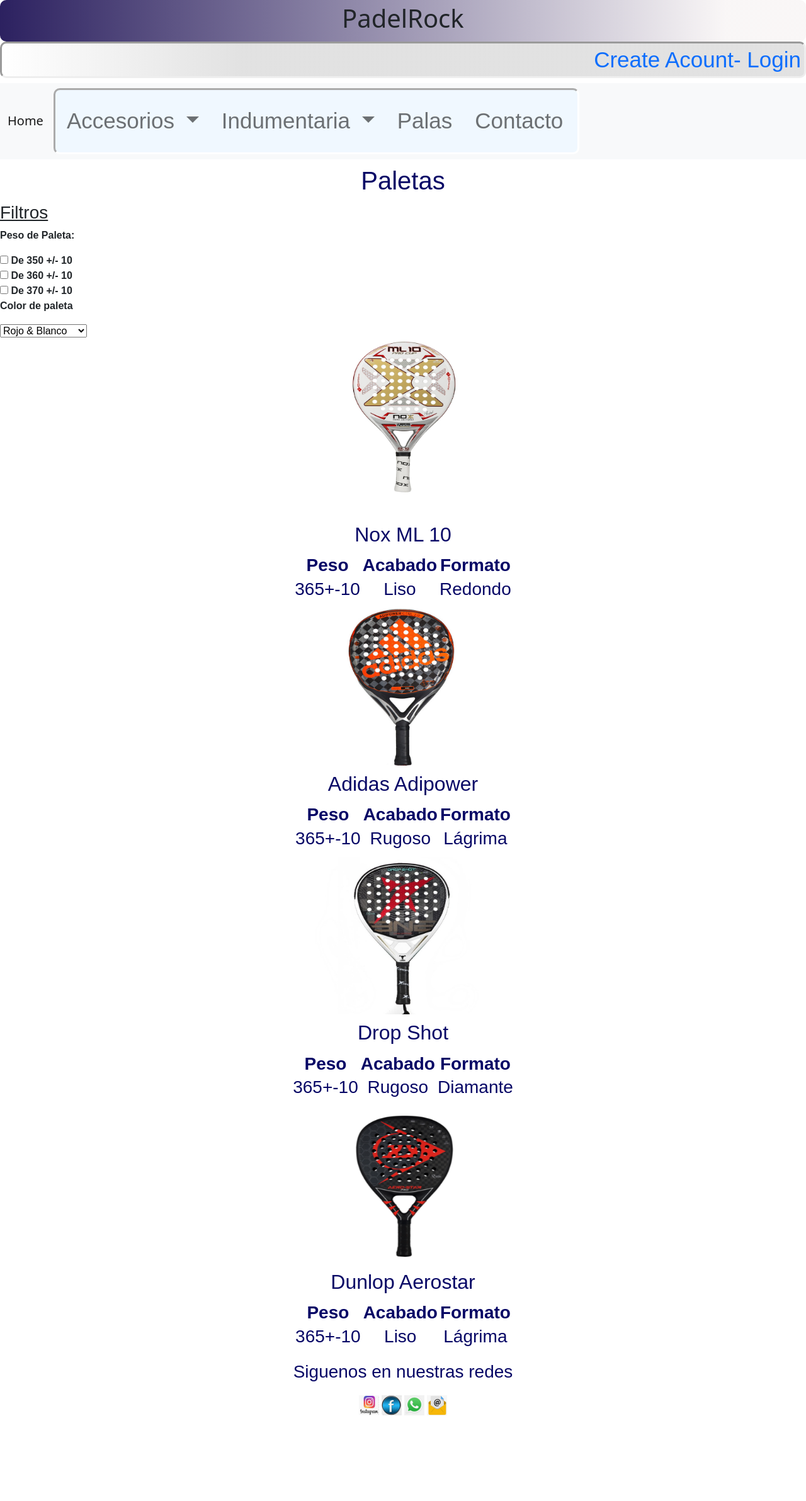
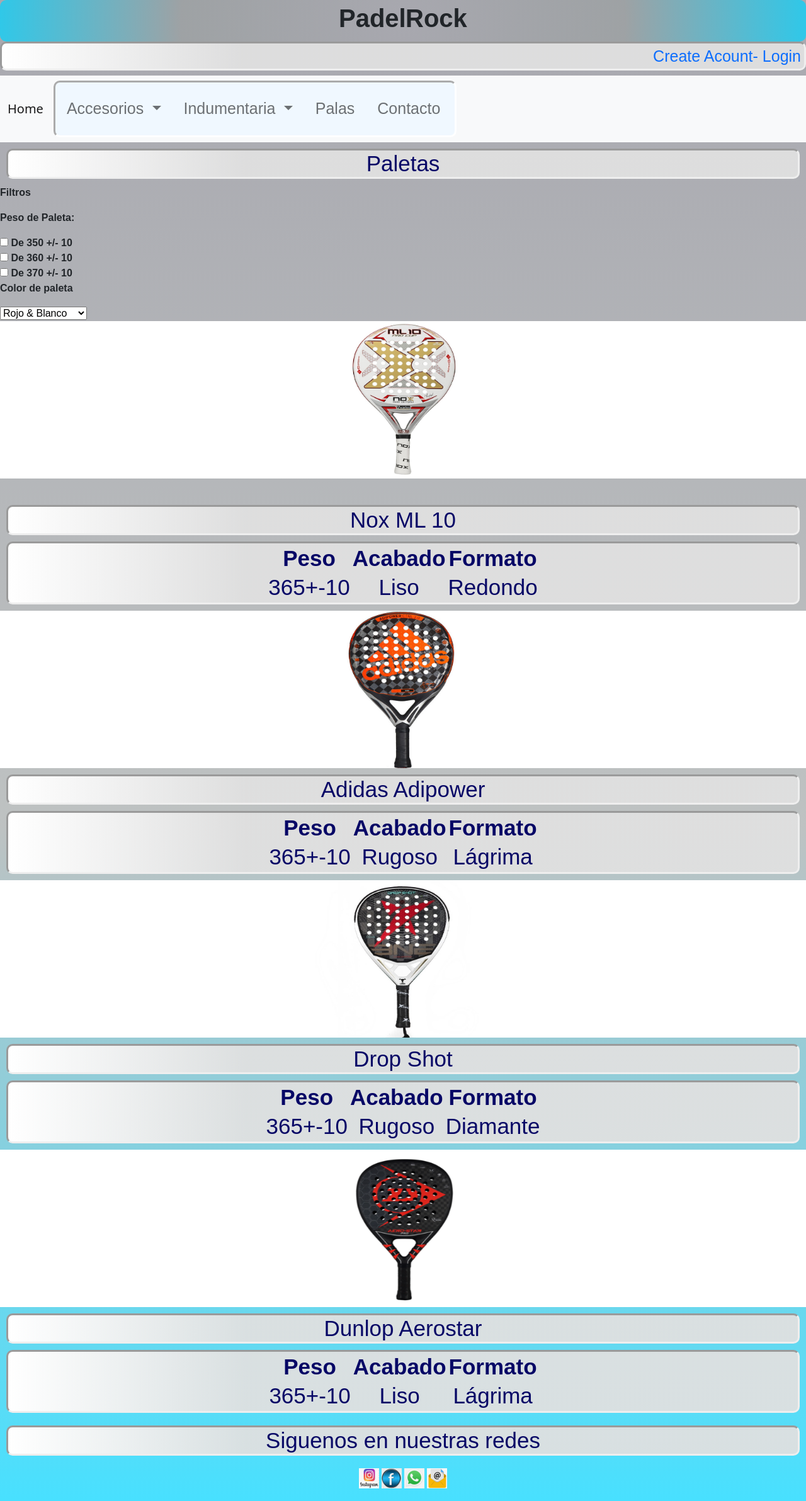
Before and after one commit to fabritrip89/PadelRock, a website: page pages/palas.html in a window 1280 px wide. Shown: the whole page at 63% size. Before the commit the page ends 2268 px from the top, so only its background shows below. Drawn offline with nearby package versions, Linux system fonts and the light colour scheme; a web font is replaced by a local one.

Commit message:
correcionv2

```diff
--- a/pages/palas.html
+++ b/pages/palas.html
@@ -127,13 +127,13 @@
     </nav>
     -->
     <main>
-        <h1 class="padelRock">
+        <h1 class="estilosTitulos">
             Paletas
 
         </h1>
 
 
-        <h3 class="fiLTRos">Filtros</h3>
+        <p class="pesoPALeta">Filtros</p>
 
         <p class="pesoPALeta">Peso de Paleta:</p>
 
@@ -178,9 +178,9 @@
         </h3>
         <br>
 
-        <h2 class="padelRock">Nox ML 10 </h2>
+        <h2 class="estilosTitulos">Nox ML 10 </h2>
 
-        <h3 class="padelRock">
+        <h4 class="estilosTitulos">
 
 
             <table class="tabla1">
@@ -195,7 +195,7 @@
                 </tr>
             </table>
 
-        </h3>
+        </h4>
 
 
         <h3 class="paDELNox">
@@ -205,9 +205,9 @@
         </h3>
 
 
-        <h2 class="padelRock">Adidas Adipower </h2>
+        <h2 class="estilosTitulos">Adidas Adipower </h2>
 
-        <h3 table class="padelRock">
+        <h3 table class="estilosTitulos">
             <table class="tabla1">
                 <th>Peso</th>
                 <th>Acabado</th>
@@ -228,9 +228,9 @@
         </h3>
 
 
-        <h2 class="padelRock">Drop Shot</h2>
+        <h2 class="estilosTitulos">Drop Shot</h2>
 
-        <h3 table class="padelRock">
+        <h4 table class="estilosTitulos">
             <table class="tabla1">
                 <th>Peso</th>
                 <th>Acabado</th>
@@ -243,7 +243,7 @@
                 </tr>
             </table>
 
-        </h3>
+        </h4>
 
         <h3 class="paDELNox">
 
@@ -252,9 +252,9 @@
         </h3>
 
 
-        <h2 class="padelRock">Dunlop Aerostar </h2>
+        <h2 class="estilosTitulos">Dunlop Aerostar </h2>
 
-        <h3 table class="padelRock">
+        <h4 table class="estilosTitulos">
             <table class="tabla1">
                 <th>Peso</th>
                 <th>Acabado</th>
@@ -266,12 +266,12 @@
                     <td>Lágrima</td>
                 </tr>
             </table>
-        </h3>
+        </h4>
 
     </main>
 
     <footer>
-        <h3 class="padelRock">
+        <h3 class="estilosTitulos">
             Siguenos en nuestras redes
 
         </h3>
--- a/styles/styles.css
+++ b/styles/styles.css
@@ -1,9 +1,12 @@
 /*TAMAÑO CELULAR*/
+
 
 
 body {
     display: grid;
     grid-template-columns: 1fr;
+    background-color: rgba(12, 88, 138, 0.427);
+    background: linear-gradient(180deg, rgba(168, 168, 175, 1) 0%, rgba(152, 158, 158, 0.630987429151348) 55%, rgba(0, 212, 255, 0.7178221630449055) 100%);
 }
 
 
@@ -23,16 +26,18 @@
     justify-content: center;
     padding: 5px;
     border: 10px;
-    background: rgb(44, 33, 96);
-    background: linear-gradient(90deg, rgba(44, 33, 96, 1) 0%, rgba(249, 246, 246, 0.9448821765034139) 90%);
+    background: rgb(168, 168, 175);
+    background: radial-gradient(circle, rgba(168, 168, 175, 1) 0%, rgba(152, 158, 158, 0.630987429151348) 55%, rgba(0, 212, 255, 0.7178221630449055) 100%);
     border-radius: 10px;
 }
 
 /*Estilos titulo*/
 
-.titulo{
+.titulo {
     text-align: center;
     size-adjust: auto;
+    font-family: 'Tomorrow', sans-serif;
+    font-weight: bold;
 
 }
 
@@ -74,6 +79,7 @@
     zoom: 125%;
 }
 
+/*
 h1:hover {
     transition: 1s;
     color: red;
@@ -82,6 +88,7 @@
     background-color: aliceblue;
 
 }
+*/
 
 
 /* Estilos Navegador*/
@@ -115,12 +122,14 @@
 
 ul ul li {
     display: flex;
-    width: 50px;
+    width: 7rem;
     padding: 5px;
 }
 
 ul ul li a {
     color: white;
+    width: 10rem;
+
 }
 
 ul li:hover ul {
@@ -164,7 +173,15 @@
 
 }
 
-article h3:hover {
+main h2{
+    display: flex;
+    flex-wrap: wrap;
+    justify-content: center;
+}
+
+
+
+article h1:hover {
     text-align: center;
     transition: 1s;
     color: red;
@@ -178,19 +195,7 @@
     zoom: 120%;
 }
 
-footer h3:hover {
-    text-align: center;
-    transition: 1s;
-    color: red;
-    margin: 10px;
-    display: block;
-    font-family: 'Tomorrow', sans-serif;
-    background: rgb(255, 255, 255);
-    background: linear-gradient(90deg, rgba(255, 255, 255, 1) 0%, rgba(224, 224, 224, 0.9448821765034139) 30%);
-    border: inset;
-    border-radius: 10px;
-    zoom: 120%;
-}
+
 
 
 
@@ -273,11 +278,12 @@
 }
 
 /*estilos de create acount subir imagen o archivo*/
-.pesoPALetaa{
+.pesoPALetaa {
     font-family: 'Tomorrow', sans-serif;
     font-weight: bold;
     text-align: center;
     padding-top: 1rem;
+    padding: 2rem;
 
 }
 
@@ -444,11 +450,10 @@
     nav ul {
         list-style-type: none;
         display: flex;
-        justify-content: center;
         padding: 5px;
         font-family: 'Tomorrow', sans-serif;
         cursor: pointer;
-        font-size: 35px;
+        font-size: 25px;
         background-color: aliceblue;
         font-family: 'Tomorrow', sans-serif;
         border: inset;
@@ -489,13 +494,19 @@
     .section h2 {
         text-align: right;
         font-family: 'Tomorrow', sans-serif;
-        font-size: 35px;
+        font-size: 25px;
         color: rgb(7, 7, 102);
         background: rgb(255, 255, 255);
         background: linear-gradient(90deg, rgba(255, 255, 255, 1) 0%, rgba(224, 224, 224, 0.9448821765034139) 30%);
         padding: 5px;
         border: inset;
         border-radius: 10px;
+    }
+
+    main h2{
+        display: flex;
+        justify-content: space-around;
+
     }
 
     .estilosTitulos {
```
Also changed, not shown: index.html (+9 -6 lines), pages/accesorios.html (+9 -9 lines), pages/createacount.html (+3 -3 lines), pages/dapeners.html (+13 -18 lines), pages/indumentaria.html (+5 -3 lines), pages/login.html (+11 -11 lines), pages/mochilas.html (+13 -13 lines), pages/otros.html (+13 -13 lines), pages/overgrips.html (+13 -13 lines), pages/pelotas.html (+13 -13 lines), pages/protectores.html (+9 -9 lines).
